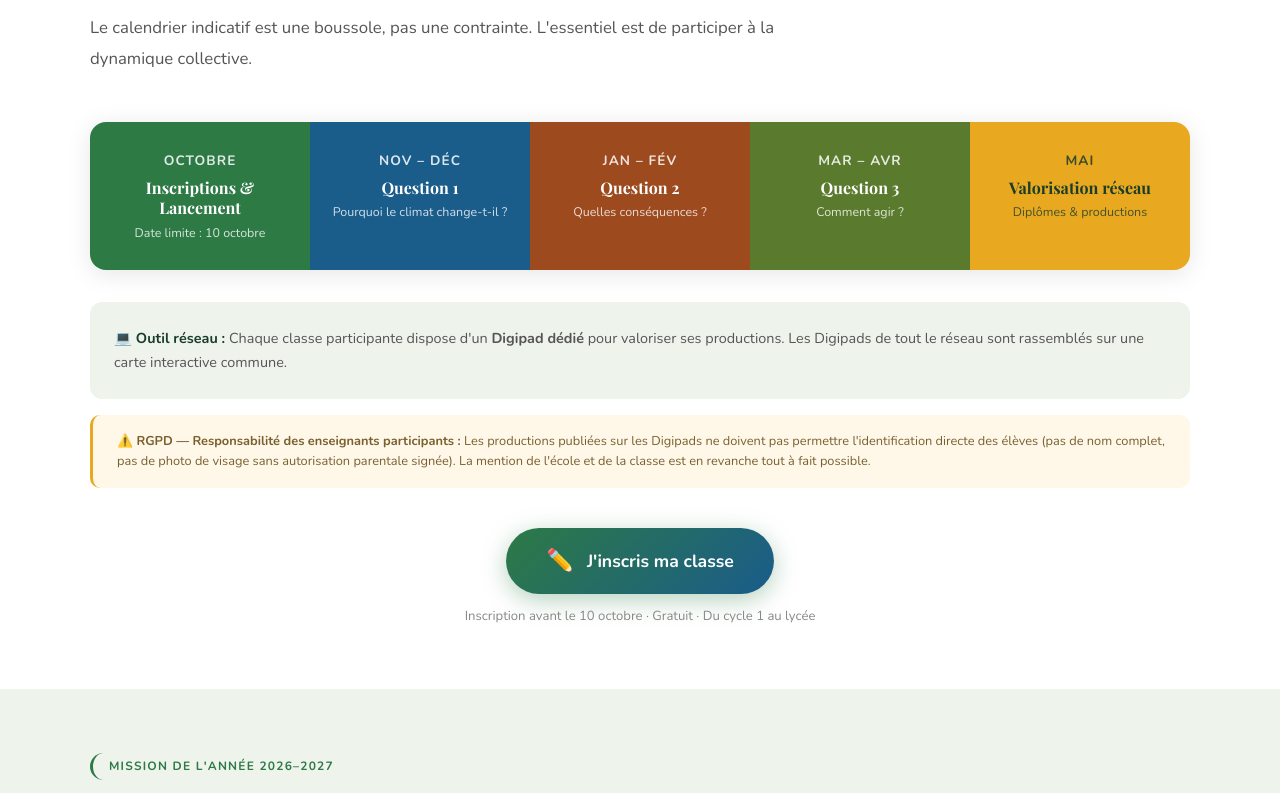
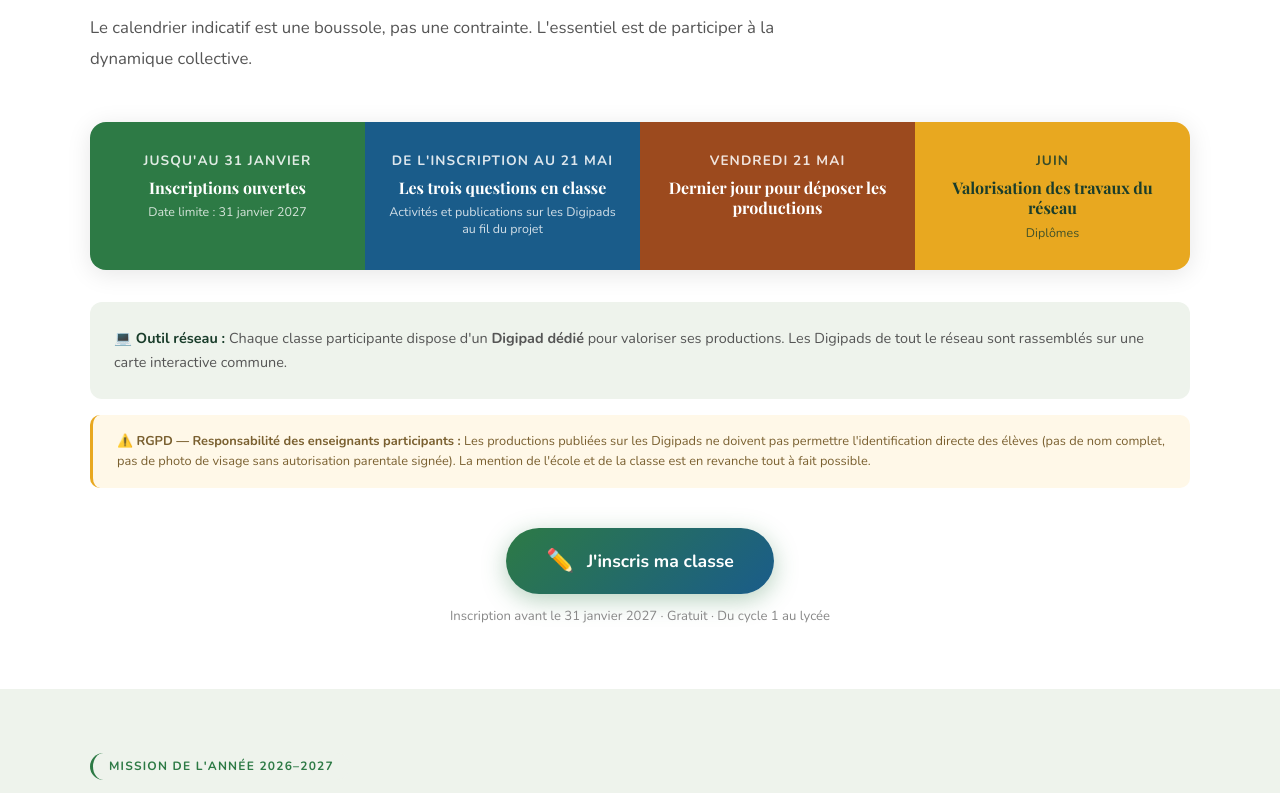
Before and after one commit to mpchandelier-ops/MissionEDD, a plain HTML site: page index.html in a window 1280 px wide. Shown: the part 1843-2636 px from the top of the page. Drawn offline with nearby package versions, Linux system fonts and the light colour scheme.

Commit message:
Update index.html

```diff
--- a/index.html
+++ b/index.html
@@ -66,9 +66,9 @@
   .highlight-box p { font-size:0.88rem; color:#4a7060; line-height:1.6; }
 
   /* CALENDRIER */
-  .calendar-strip { display:grid; grid-template-columns:repeat(5,1fr); gap:0; border-radius:16px; overflow:hidden; box-shadow:0 4px 24px rgba(0,0,0,0.1); margin-top:2rem; }
+  .calendar-strip { display:grid; grid-template-columns:repeat(4,1fr); gap:0; border-radius:16px; overflow:hidden; box-shadow:0 4px 24px rgba(0,0,0,0.1); margin-top:2rem; }
   .cal-step { padding:1.8rem 1.2rem; text-align:center; color:#fff; }
-  .cal-step:nth-child(1){background:#2d7a45;} .cal-step:nth-child(2){background:#1a5c8a;} .cal-step:nth-child(3){background:#9c4a1e;} .cal-step:nth-child(4){background:#5a7a2d;} .cal-step:nth-child(5){background:#e8a820;color:#1a3d2b;}
+  .cal-step:nth-child(1){background:#2d7a45;} .cal-step:nth-child(2){background:#1a5c8a;} .cal-step:nth-child(3){background:#9c4a1e;} .cal-step:nth-child(4){background:#e8a820;color:#1a3d2b;}
   .cal-month { font-weight:700; font-size:0.85rem; text-transform:uppercase; letter-spacing:0.08em; margin-bottom:0.5rem; opacity:0.85; }
   .cal-theme { font-family:'Playfair Display',serif; font-size:1rem; line-height:1.3; margin-bottom:0.3rem; }
   .cal-desc { font-size:0.78rem; opacity:0.8; }
@@ -246,11 +246,10 @@
     <h2>Un rythme commun pour avancer ensemble</h2>
     <p class="section-intro">Le calendrier indicatif est une boussole, pas une contrainte. L'essentiel est de participer à la dynamique collective.</p>
     <div class="calendar-strip">
-      <div class="cal-step"><div class="cal-month">Octobre</div><div class="cal-theme">Inscriptions & Lancement</div><div class="cal-desc">Date limite : 10 octobre</div></div>
-      <div class="cal-step"><div class="cal-month">Nov – Déc</div><div class="cal-theme">Question 1</div><div class="cal-desc">Pourquoi le climat change-t-il ?</div></div>
-      <div class="cal-step"><div class="cal-month">Jan – Fév</div><div class="cal-theme">Question 2</div><div class="cal-desc">Quelles conséquences ?</div></div>
-      <div class="cal-step"><div class="cal-month">Mar – Avr</div><div class="cal-theme">Question 3</div><div class="cal-desc">Comment agir ?</div></div>
-      <div class="cal-step"><div class="cal-month">Mai</div><div class="cal-theme">Valorisation réseau</div><div class="cal-desc">Diplômes & productions</div></div>
+      <div class="cal-step"><div class="cal-month">Jusqu'au 31 janvier</div><div class="cal-theme">Inscriptions ouvertes</div><div class="cal-desc">Date limite : 31 janvier 2027</div></div>
+      <div class="cal-step"><div class="cal-month">De l'inscription au 21 mai</div><div class="cal-theme">Les trois questions en classe</div><div class="cal-desc">Activités et publications sur les Digipads au fil du projet</div></div>
+      <div class="cal-step"><div class="cal-month">Vendredi 21 mai</div><div class="cal-theme">Dernier jour pour déposer les productions</div><div class="cal-desc">&nbsp;</div></div>
+      <div class="cal-step"><div class="cal-month">Juin</div><div class="cal-theme">Valorisation des travaux du réseau</div><div class="cal-desc">Diplômes</div></div>
     </div>
     <div style="margin-top:2rem;padding:1.5rem;background:var(--gris-leger);border-radius:12px;font-size:0.9rem;color:#555;line-height:1.7;">
       <strong style="color:#1a3d2b;">💻 Outil réseau :</strong> Chaque classe participante dispose d'un <strong>Digipad dédié</strong> pour valoriser ses productions. Les Digipads de tout le réseau sont rassemblés sur une carte interactive commune.
@@ -259,10 +258,10 @@
       <strong>⚠️ RGPD — Responsabilité des enseignants participants :</strong> Les productions publiées sur les Digipads ne doivent pas permettre l'identification directe des élèves (pas de nom complet, pas de photo de visage sans autorisation parentale signée). La mention de l'école et de la classe est en revanche tout à fait possible.
     </div>
     <div style="margin-top:2.5rem;text-align:center;">
-      <a href="https://questionnaire.apps.education.fr/visualizer/tcNS8mkaJ7aoKHDzK" target="_blank" style="display:inline-flex;align-items:center;gap:0.8rem;background:linear-gradient(135deg,#2d7a45,#1a5c8a);color:#fff;padding:1.1rem 2.5rem;border-radius:50px;font-family:'Nunito',sans-serif;font-weight:800;font-size:1.1rem;text-decoration:none;box-shadow:0 6px 24px rgba(45,122,69,0.35);transition:transform 0.2s,box-shadow 0.2s;" onmouseover="this.style.transform='translateY(-3px)';this.style.boxShadow='0 10px 32px rgba(45,122,69,0.45)'" onmouseout="this.style.transform='translateY(0)';this.style.boxShadow='0 6px 24px rgba(45,122,69,0.35)'">
+      <a href="https://questionnaire.apps.education.fr/visualizer/vRELAj2hbq7fSgkAv" target="_blank" style="display:inline-flex;align-items:center;gap:0.8rem;background:linear-gradient(135deg,#2d7a45,#1a5c8a);color:#fff;padding:1.1rem 2.5rem;border-radius:50px;font-family:'Nunito',sans-serif;font-weight:800;font-size:1.1rem;text-decoration:none;box-shadow:0 6px 24px rgba(45,122,69,0.35);transition:transform 0.2s,box-shadow 0.2s;" onmouseover="this.style.transform='translateY(-3px)';this.style.boxShadow='0 10px 32px rgba(45,122,69,0.45)'" onmouseout="this.style.transform='translateY(0)';this.style.boxShadow='0 6px 24px rgba(45,122,69,0.35)'">
         <span style="font-size:1.4rem;">✏️</span> J'inscris ma classe
       </a>
-      <p style="margin-top:0.8rem;font-size:0.82rem;color:#888;">Inscription avant le 10 octobre · Gratuit · Du cycle 1 au lycée</p>
+      <p style="margin-top:0.8rem;font-size:0.82rem;color:#888;">Inscription avant le 31 janvier 2027 · Gratuit · Du cycle 1 au lycée</p>
     </div>
   </div>
 </section>
@@ -507,10 +506,10 @@
     <div style="margin-top:2.5rem;text-align:center;padding:2.5rem;background:#fff;border-radius:20px;box-shadow:0 4px 24px rgba(0,0,0,0.07);">
       <p style="font-family:'Playfair Display',serif;font-size:1.3rem;color:#1a3d2b;font-weight:700;margin-bottom:0.5rem;">Prêt(e) à participer à la Mission Climat ?</p>
       <p style="font-size:0.9rem;color:#777;margin-bottom:1.5rem;">L'inscription est gratuite et ouverte à toutes les classes du réseau, du cycle 1 au lycée.</p>
-      <a href="https://questionnaire.apps.education.fr/visualizer/tcNS8mkaJ7aoKHDzK" target="_blank" style="display:inline-flex;align-items:center;gap:0.8rem;background:linear-gradient(135deg,#2d7a45,#1a5c8a);color:#fff;padding:1.2rem 3rem;border-radius:50px;font-family:'Nunito',sans-serif;font-weight:800;font-size:1.15rem;text-decoration:none;box-shadow:0 6px 24px rgba(45,122,69,0.35);transition:transform 0.2s,box-shadow 0.2s;" onmouseover="this.style.transform='translateY(-3px)';this.style.boxShadow='0 10px 32px rgba(45,122,69,0.45)'" onmouseout="this.style.transform='translateY(0)';this.style.boxShadow='0 6px 24px rgba(45,122,69,0.35)'">
+      <a href="https://questionnaire.apps.education.fr/visualizer/vRELAj2hbq7fSgkAv" target="_blank" style="display:inline-flex;align-items:center;gap:0.8rem;background:linear-gradient(135deg,#2d7a45,#1a5c8a);color:#fff;padding:1.2rem 3rem;border-radius:50px;font-family:'Nunito',sans-serif;font-weight:800;font-size:1.15rem;text-decoration:none;box-shadow:0 6px 24px rgba(45,122,69,0.35);transition:transform 0.2s,box-shadow 0.2s;" onmouseover="this.style.transform='translateY(-3px)';this.style.boxShadow='0 10px 32px rgba(45,122,69,0.45)'" onmouseout="this.style.transform='translateY(0)';this.style.boxShadow='0 6px 24px rgba(45,122,69,0.35)'">
         <span style="font-size:1.5rem;">✏️</span> J'inscris ma classe
       </a>
-      <p style="margin-top:1rem;font-size:0.8rem;color:#aaa;">Inscription avant le 10 octobre 2026</p>
+      <p style="margin-top:1rem;font-size:0.8rem;color:#aaa;">Inscription avant le 31 janvier 2027</p>
     </div>
   </div>
 </section>
```
